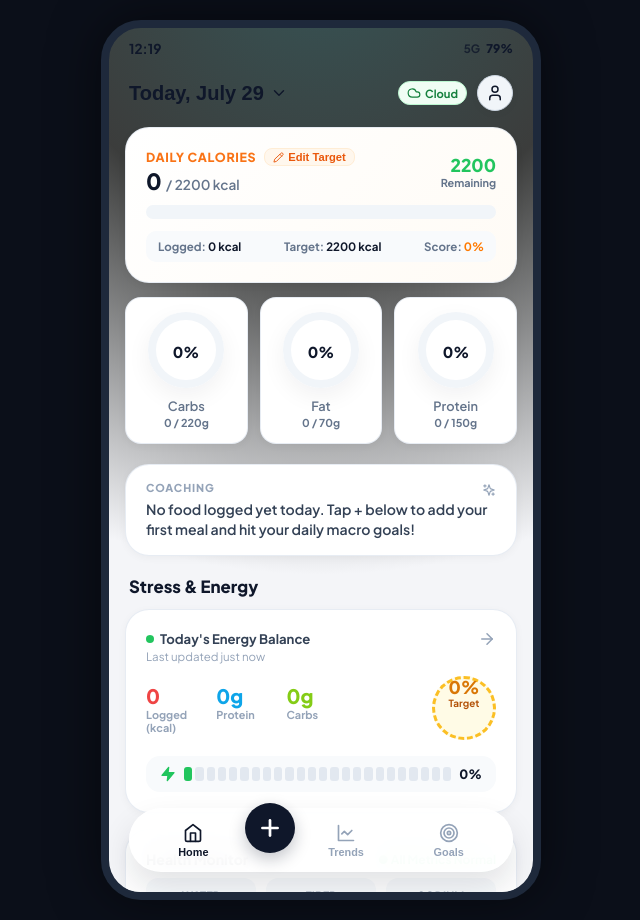
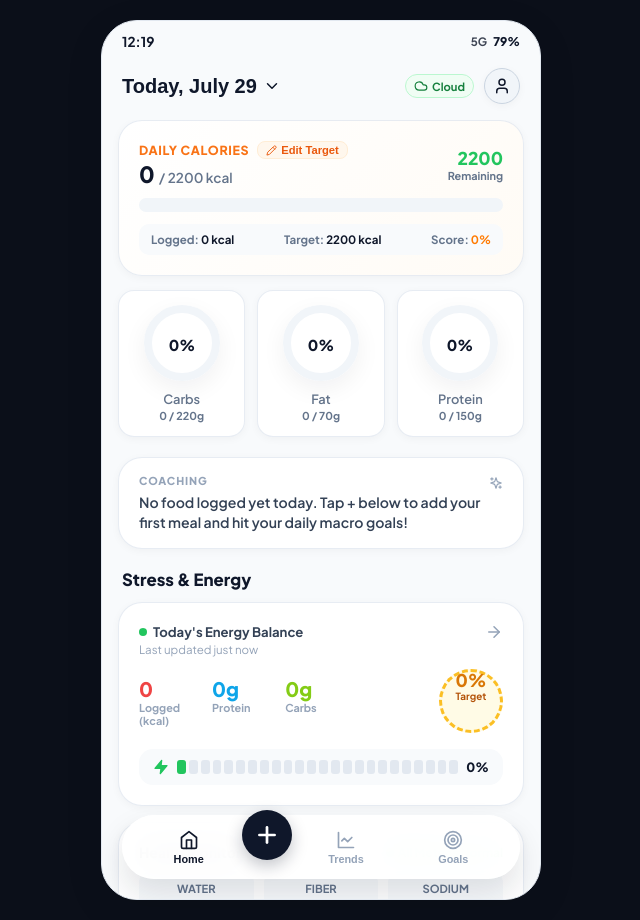
Before and after one commit to ndunl075/calori, a React (Vite) app: page / in a window 1280 px wide. Shown: the whole page, without its empty margins (319-959 px from the left). Built offline with nearby package versions, Linux system fonts and the light colour scheme; no server answers; a web font is replaced by a local one.

Commit message:
fix: remove dark top background overlay and remove outline focus box on bottom nav tabs

```diff
--- a/src/index.css
+++ b/src/index.css
@@ -57,9 +57,9 @@ body {
   width: 100%;
   max-width: 440px;
   min-height: 100vh;
-  background: radial-gradient(circle at 50% -10%, rgba(153, 246, 228, 0.3) 0%, rgba(254, 243, 199, 0.2) 30%, #f4f5f8 65%);
+  background-color: #f8fafc;
   position: relative;
-  box-shadow: 0 0 50px rgba(0, 0, 0, 0.5);
+  box-shadow: 0 10px 40px rgba(0, 0, 0, 0.08);
   display: flex;
   flex-direction: column;
   overflow: hidden;
@@ -70,8 +70,8 @@ body {
     min-height: 880px;
     height: 92vh;
     margin: 20px 0;
-    border-radius: 40px;
-    border: 8px solid #1e293b;
+    border-radius: 36px;
+    border: 1px solid #e2e8f0;
   }
 }
 
@@ -247,12 +247,20 @@ body {
   gap: 3px;
   background: none;
   border: none;
+  outline: none;
+  box-shadow: none;
   color: #94a3b8;
   font-size: 0.68rem;
   font-weight: 700;
   cursor: pointer;
   flex: 1;
   transition: color 0.2s ease;
+}
+
+.nav-tab:focus, .nav-tab:focus-visible {
+  outline: none;
+  border: none;
+  box-shadow: none;
 }
 
 .nav-tab.active {
```
